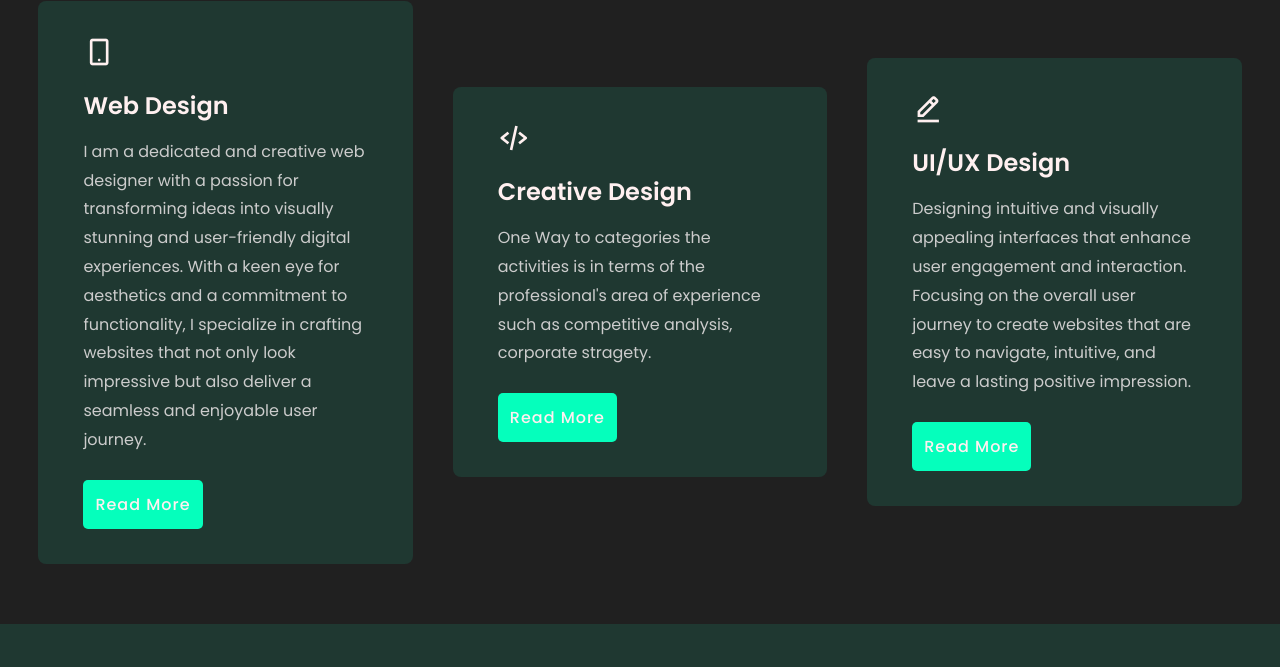
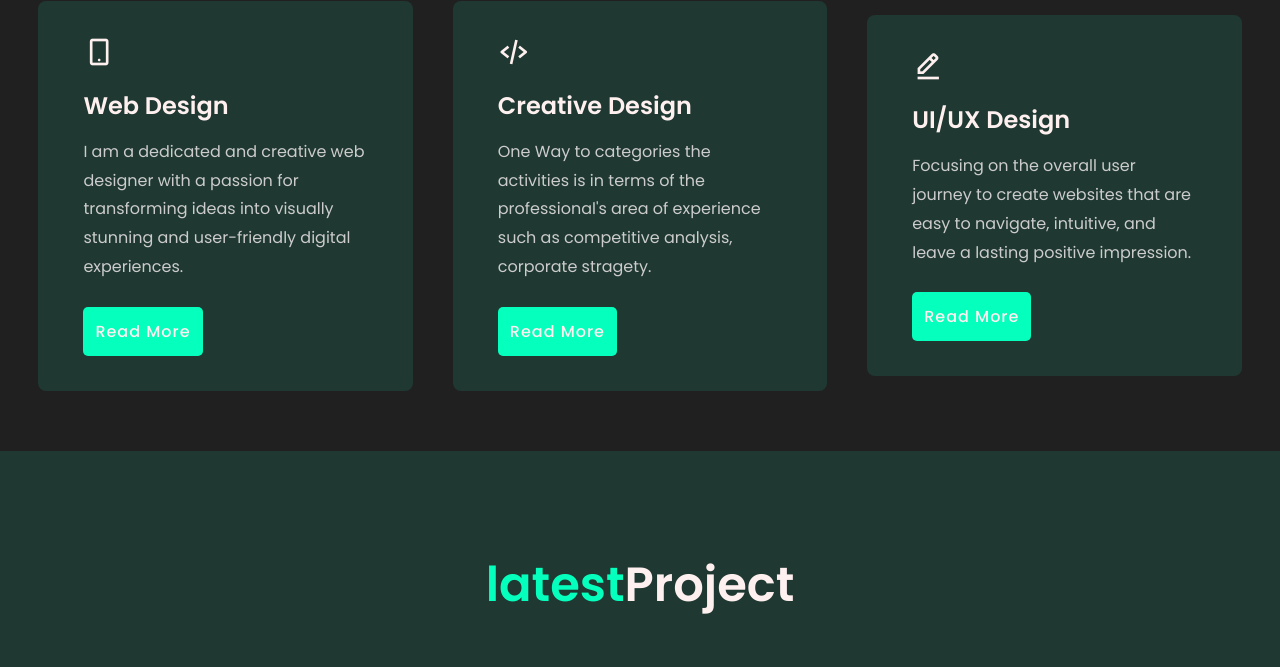
Before and after one commit to Ayush45Anand/WebDev, a plain HTML site: page index.html in a window 1280 px wide. Shown: the part 1644-2311 px from the top of the page. Drawn offline with nearby package versions, Linux system fonts and the light colour scheme.

Commit message:
index.html

```diff
--- a/index.html
+++ b/index.html
@@ -68,8 +68,7 @@
 				<i class='bx bx-mobile-alt'></i>
 			</div>
 			<h3>Web Design</h3>
-			<p>I am a dedicated and creative web designer with a passion for transforming ideas into visually stunning and user-friendly digital experiences.
-				With a keen eye for aesthetics and a commitment to functionality, I specialize in crafting websites that not only look impressive but also deliver a seamless and enjoyable user journey.</p>
+			<p>I am a dedicated and creative web designer with a passion for transforming ideas into visually stunning and user-friendly digital experiences.</p>
 			<a href="#" class="btn">Read More</a>
 		</div>
 
@@ -87,8 +86,7 @@
 				<i class='bx bx-edit-alt'></i>
 			</div>
 			<h3>UI/UX Design</h3>
-			<p>Designing intuitive and visually appealing interfaces that enhance user engagement and interaction.
-			Focusing on the overall user journey to create websites that are easy to navigate, intuitive, and leave a lasting positive impression.</p>
+			<p>Focusing on the overall user journey to create websites that are easy to navigate, intuitive, and leave a lasting positive impression.</p>
 			<a href="#" class="btn">Read More</a>
 		</div>
 	</div>
```
